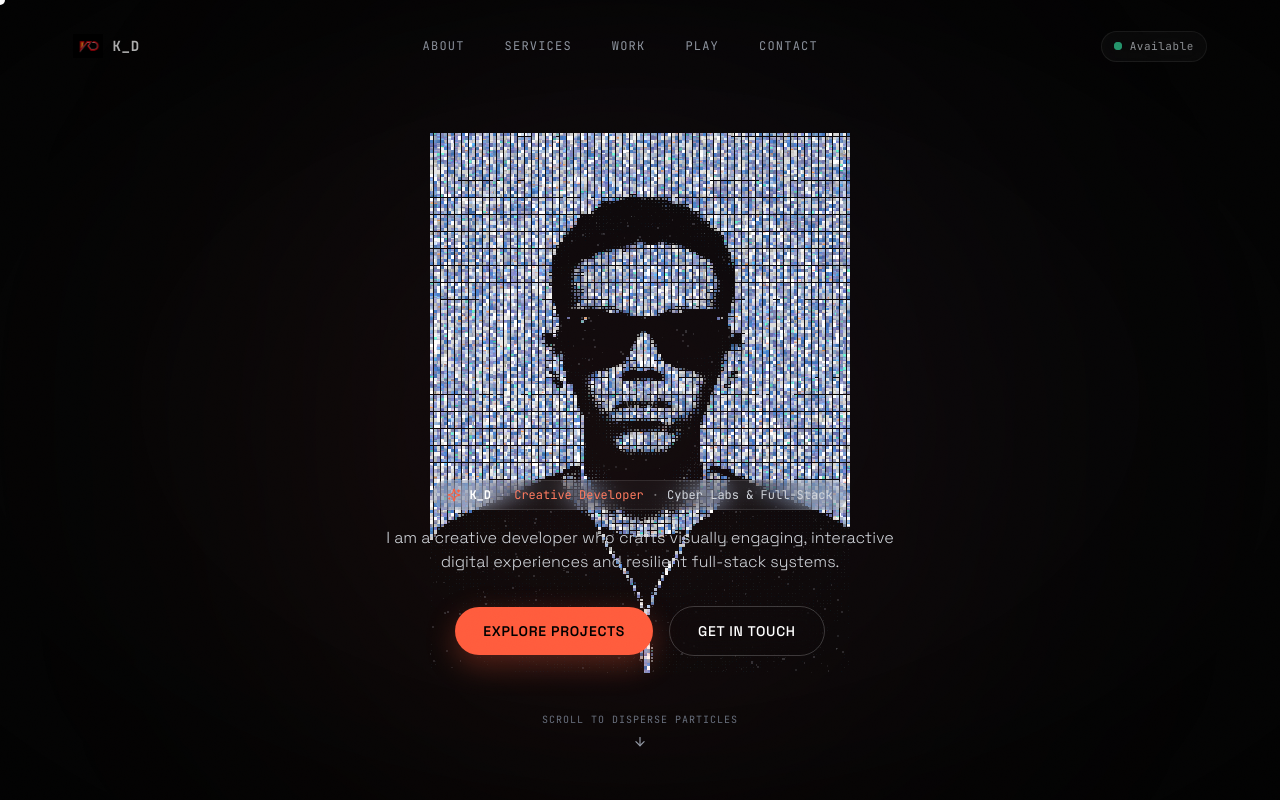
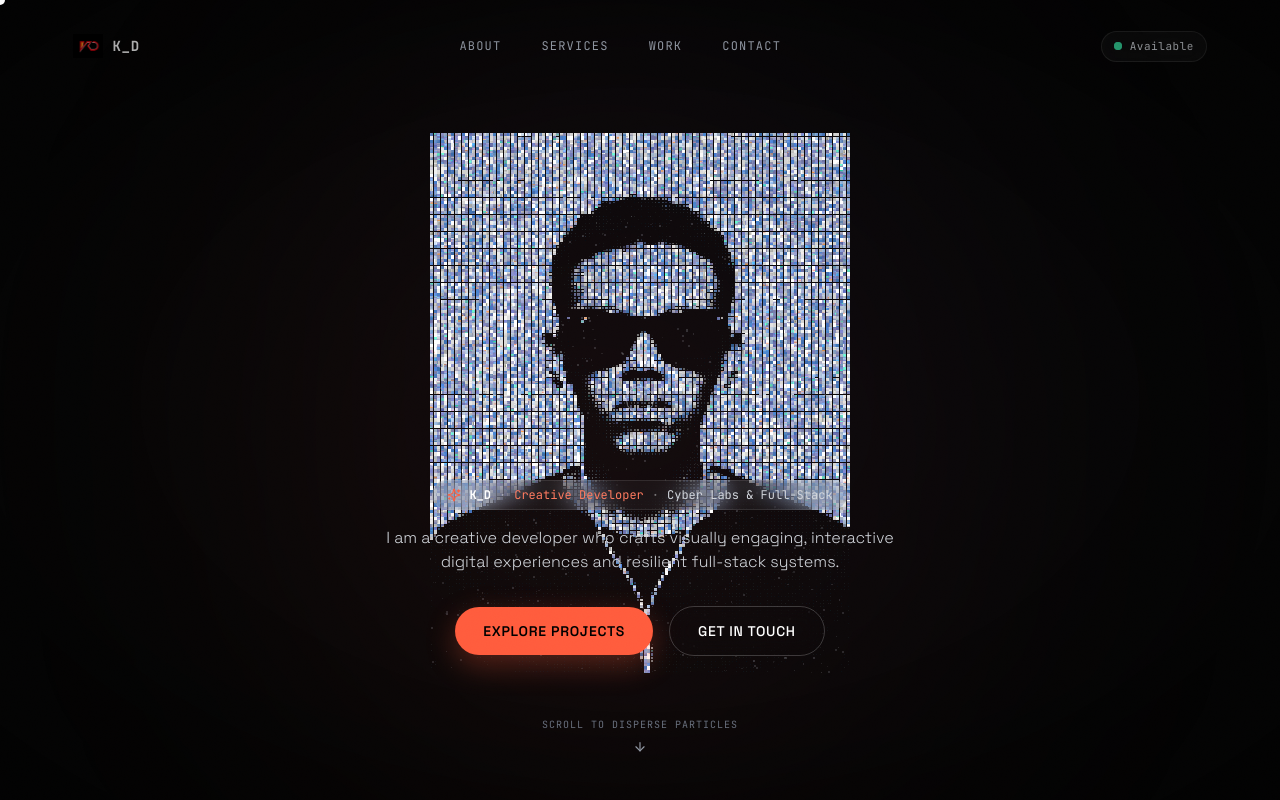
Before and after one commit to Kidus-yahun/portfolio, a React (Vite) app: page / in a window 1280 px wide. Shown: the top 800 px of the page. Built offline with nearby package versions, Linux system fonts and the light colour scheme; the HTML template or start-up script is replaced by a standard one.

Commit message:
Remove Play arcade section and nav link

```diff
--- a/src/App.jsx
+++ b/src/App.jsx
@@ -5,7 +5,6 @@ import Hero from './components/Hero';
 import About from './components/About';
 import Services from './components/Services';
 import Project from './components/Project';
-import Ricochet from './components/Ricochet';
 import Contact from './components/Contact';
 import CustomCursor from './components/CustomCursor';
 import { siteConfig } from './config/site';
@@ -51,10 +50,6 @@ export default function App() {
         <About />
         <Services />
         <Project />
-        <Ricochet
-          lines={siteConfig.play.headline}
-          caption={siteConfig.play.caption}
-        />
         <Contact />
       </main>
 
--- a/src/components/Navbar.jsx
+++ b/src/components/Navbar.jsx
@@ -127,13 +127,6 @@ export default function Navbar() {
               Work
             </a>
             <a
-              href="#play"
-              data-magnetic="0.2"
-              className="hover:text-white hover:text-[#ff5c3d] transition-colors"
-            >
-              Play
-            </a>
-            <a
               href="#contact"
               data-magnetic="0.2"
               className="hover:text-white hover:text-[#ff5c3d] transition-colors"
--- a/src/config/site.js
+++ b/src/config/site.js
@@ -86,9 +86,5 @@ export const siteConfig = {
       description: "High-speed multimodal AI reasoning extension with token extraction, non-blocking parallel consensus, and watchdog latency caps.",
       link: "https://github.com/Kidus-yahun/anser-extension"
     }
-  ],
-  play: {
-    headline: ["Break it", "if you can."],
-    caption: "Creative development meets a hacker's curiosity. Interactive physics headline."
-  }
+  ]
 };
```
